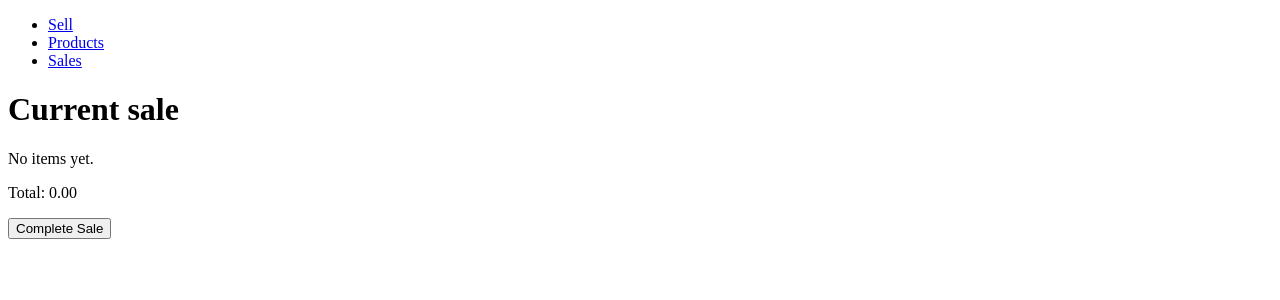
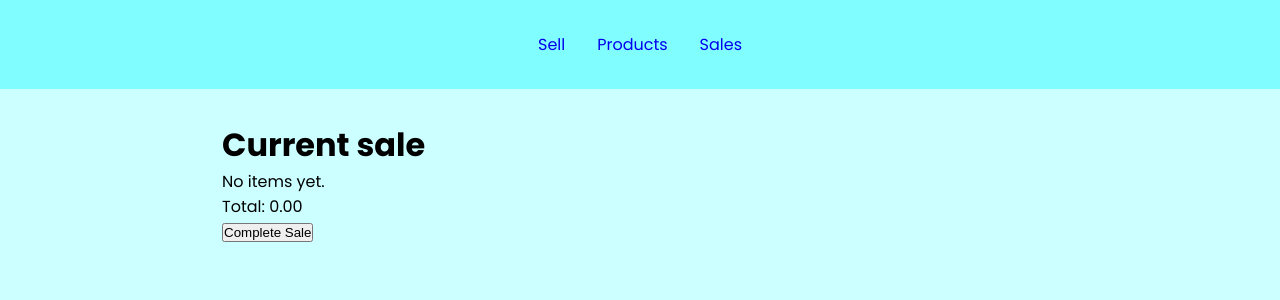
Before and after one commit to hoiregeno/pos-system, a PHP site: page /sell.php in a window 1280 px wide. Shown: the top 300 px of the page. Run offline with PHP 8.4, Linux system fonts and the light colour scheme; data that the repository does not hold is empty; a stand-in replaces the project's code that opens the database connection.

Commit message:
style: add nav and layout styles

```diff
--- a/css/style.css
+++ b/css/style.css
@@ -0,0 +1,37 @@
+*,
+::after,
+*::before {
+  margin: 0;
+  padding: 0;
+  box-sizing: border-box;
+}
+
+body {
+  font-family: "Poppins", system-ui, Arial, sans-serif;
+  background-color: #ccffff;
+}
+
+li {
+  list-style-type: none;
+}
+
+a {
+  text-decoration: none;
+}
+
+header {
+  padding: min(2rem, 7%);
+  background-color: #80fdff;
+}
+
+nav ul {
+  display: flex;
+  justify-content: center;
+  gap: 2rem;
+}
+
+.wrapper {
+  padding: min(2rem, 7%);
+  max-width: 900px;
+  margin: 0 auto;
+}
--- a/includes/header.php
+++ b/includes/header.php
@@ -5,6 +5,9 @@
   <meta name="viewport" content="width=device-width, initial-scale=1.0">
   <title><?php echo htmlspecialchars($page_title ?? "POS") ?></title>
   <link rel="stylesheet" href="css/style.css">
+  <link rel="preconnect" href="https://fonts.googleapis.com">
+<link rel="preconnect" href="https://fonts.gstatic.com" crossorigin>
+<link href="https://fonts.googleapis.com/css2?family=Poppins:ital,wght@0,100;0,200;0,300;0,400;0,500;0,600;0,700;0,800;0,900;1,100;1,200;1,300;1,400;1,500;1,600;1,700;1,800;1,900&display=swap" rel="stylesheet">
 </head>
 <body>
   <header>
```
